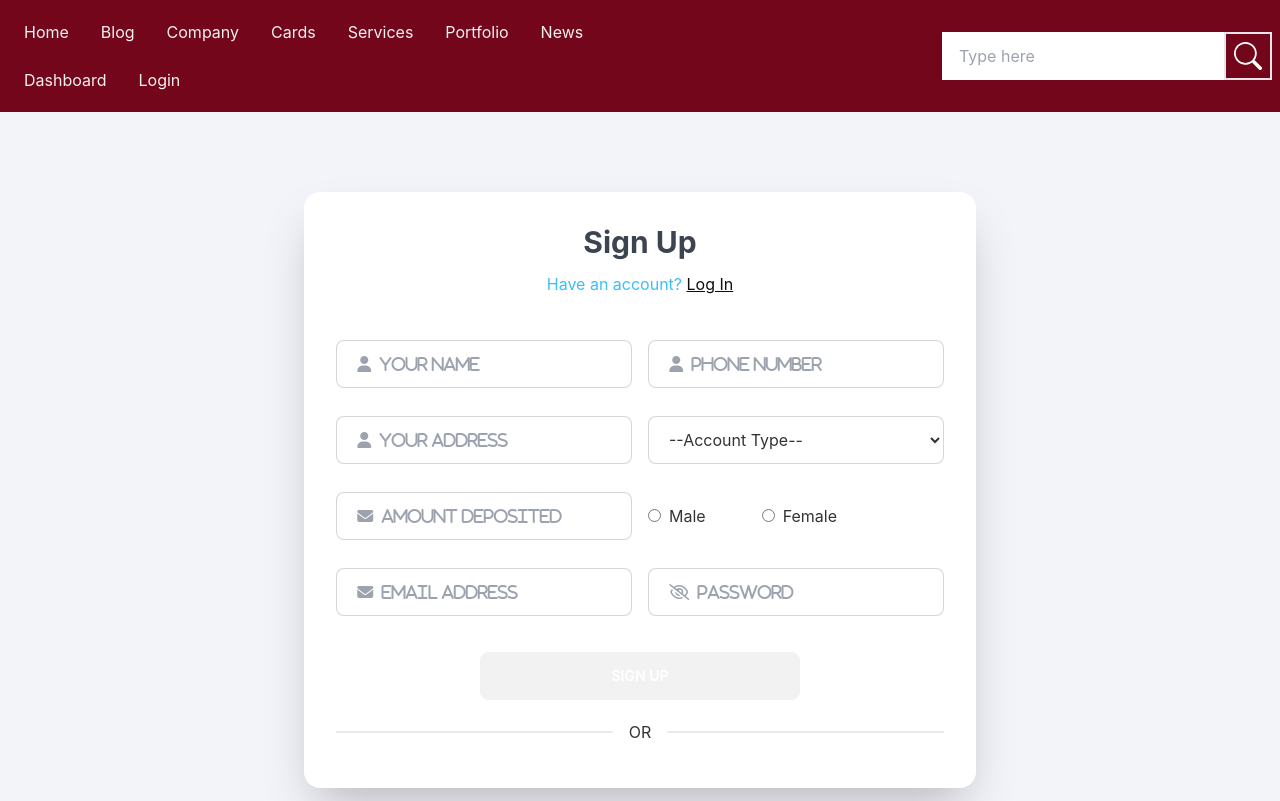
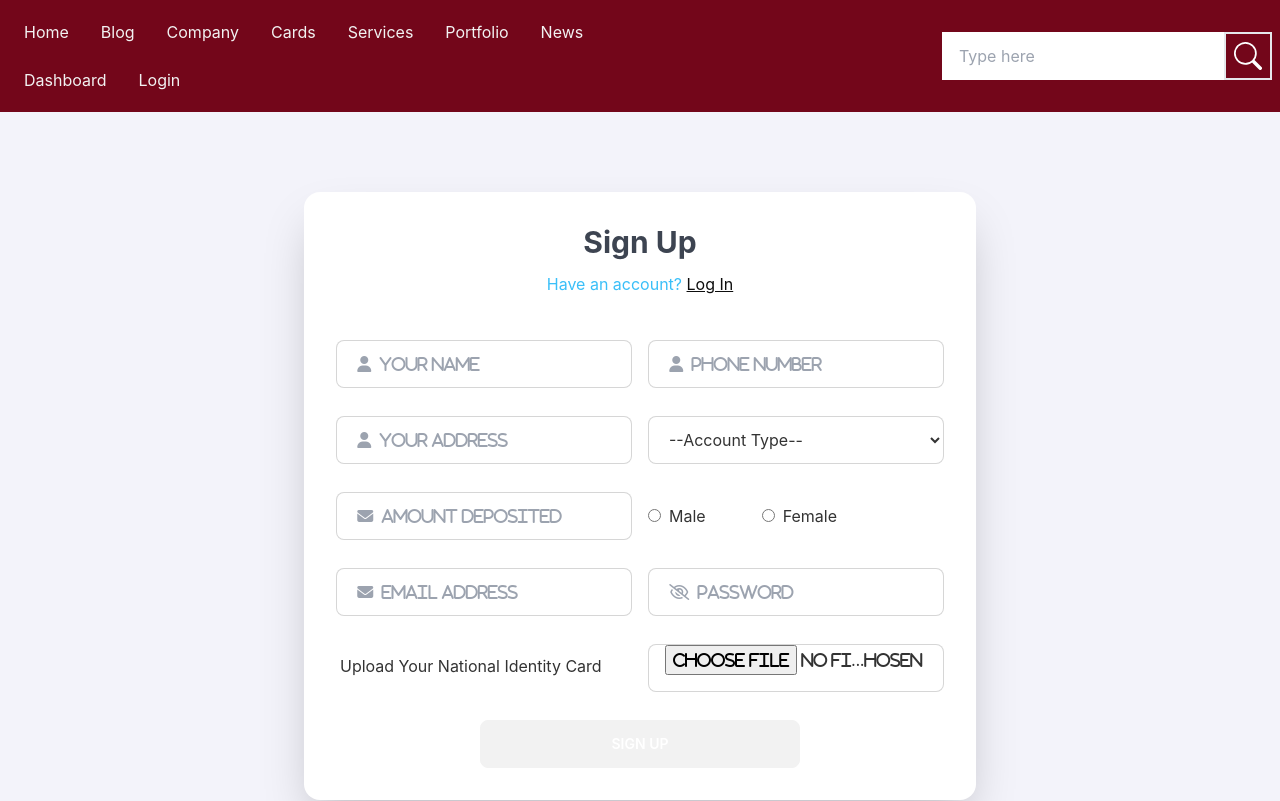
Before and after one commit to azizurrahman-zero/digimoney-bank_client-side, a React (Create React App) app: page /signUp in a window 1280 px wide. Shown: the top 801 px of the page. Built offline with nearby package versions, Linux system fonts and the light colour scheme.

Commit message:
image up

```diff
--- a/src/pages/Login/Login.js
+++ b/src/pages/Login/Login.js
@@ -13,7 +13,7 @@ const Login = () => {
     handleSubmit,
   } = useForm();
 
-  const [signInWithEmailAndPassword,user, loading, error] =
+  const [signInWithEmailAndPassword, user, loading, error] =
     useSignInWithEmailAndPassword(auth);
 
   if (loading) {
@@ -114,7 +114,7 @@ const Login = () => {
               </label>
             </div>
           </form>
-          <div className="divider">OR</div>
+          {/* <div className="divider">OR</div> */}
           {/* <SocialLogin
               signInWithGoogle={signInWithGoogle}
               googleError={googleError}
--- a/src/pages/Login/SignUp.js
+++ b/src/pages/Login/SignUp.js
@@ -36,6 +36,21 @@ const SignUp = () => {
     await createUserWithEmailAndPassword(email, password);
     await updateProfile({ displayName: name });
 
+    // upload image
+    const imageStorageKey = "6fe6eceade1c589e0923d835ad57b39d"
+    const image = data.image[0]
+    const formData = new FormData();
+    formData.append('image', image)
+    const url = `https://api.imgbb.com/1/upload?key=${imageStorageKey}`
+    fetch(url, {
+      method: 'POST',
+      body: formData
+    })
+      .then(res => res.json())
+      .then(result => {
+        if (result.success) {
+          const img = result.data.url;
+
           const currentUser = {
             displayName: name,
             email: email,
@@ -44,6 +59,8 @@ const SignUp = () => {
             address: address,
             amount: amount,
             gender: event.target.gender.value,
+            img: img
+
           };
 
           fetch(`http://localhost:4000/user/${email}`, {
@@ -57,6 +74,12 @@ const SignUp = () => {
             .then((data) => {
               console.log("data success", data);
             });
+        }
+
+
+      })
+
+
   };
 
   return (
@@ -259,6 +282,23 @@ const SignUp = () => {
                     )}
                   </label>
                 </div>
+                {/* upload file */}
+                <label className="pt-0 label">
+                  <span className="lebel-text">Upload Your National Identity Card</span>
+                </label>
+                <div className="w-full max-w-xs form-control">
+                  <input
+                    type="file"
+                    placeholder=" &#xf0e0; Upload Your NID"
+                    className="w-full max-w-xs mb-1 text-base input input-bordered input-icon"
+                    {...register("image", {
+                      required: {
+                        value: true,
+                        message: "NID is required",
+                      },
+                    })}
+                  />
+                </div>
               </div>
               <div className="flex items-center justify-center mt-6">
                 <input
@@ -303,7 +343,7 @@ const SignUp = () => {
                 </label>
               </div>
             </form>
-            <div className="divider">OR</div>
+            {/* <div className="divider">OR</div> */}
             {/* <SocialLogin
             signInWithGoogle={signInWithGoogle}
             googleError={googleError}
```
Lines whose indentation alone changed are shown as unchanged.
